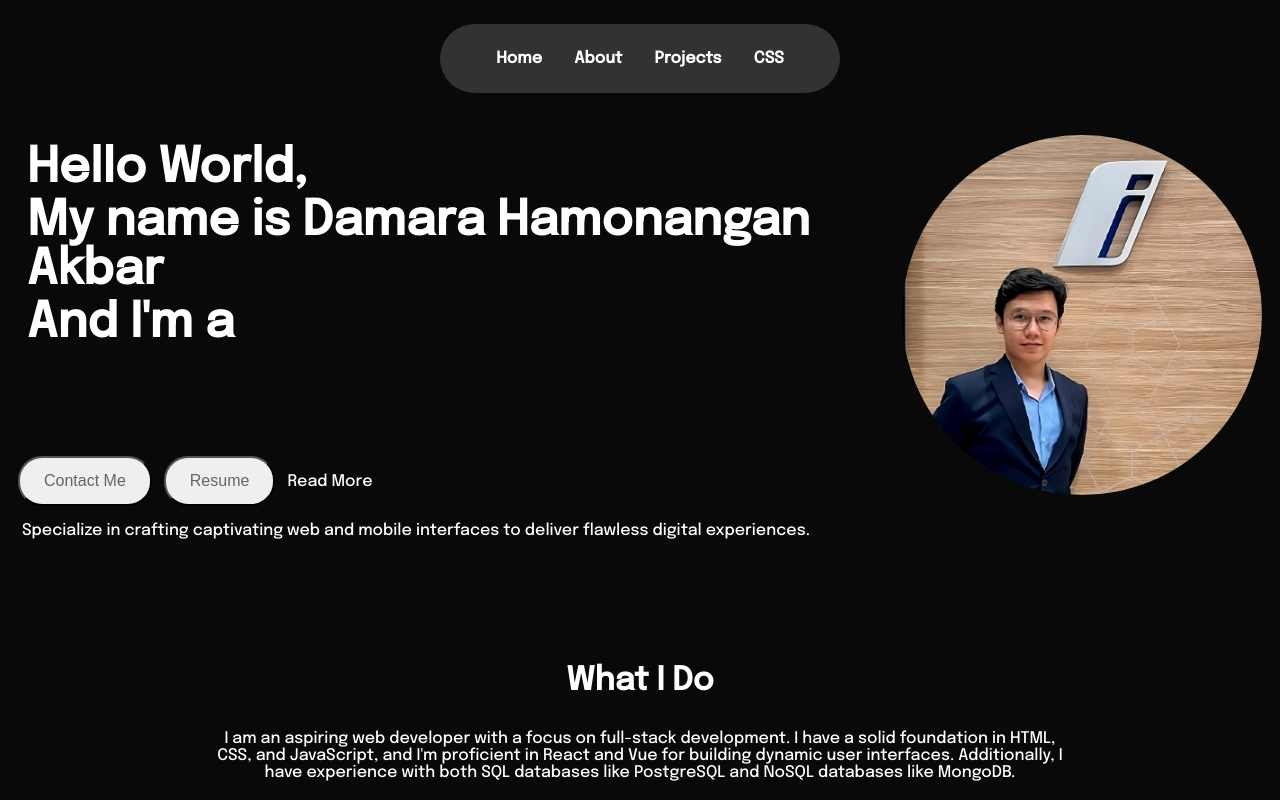
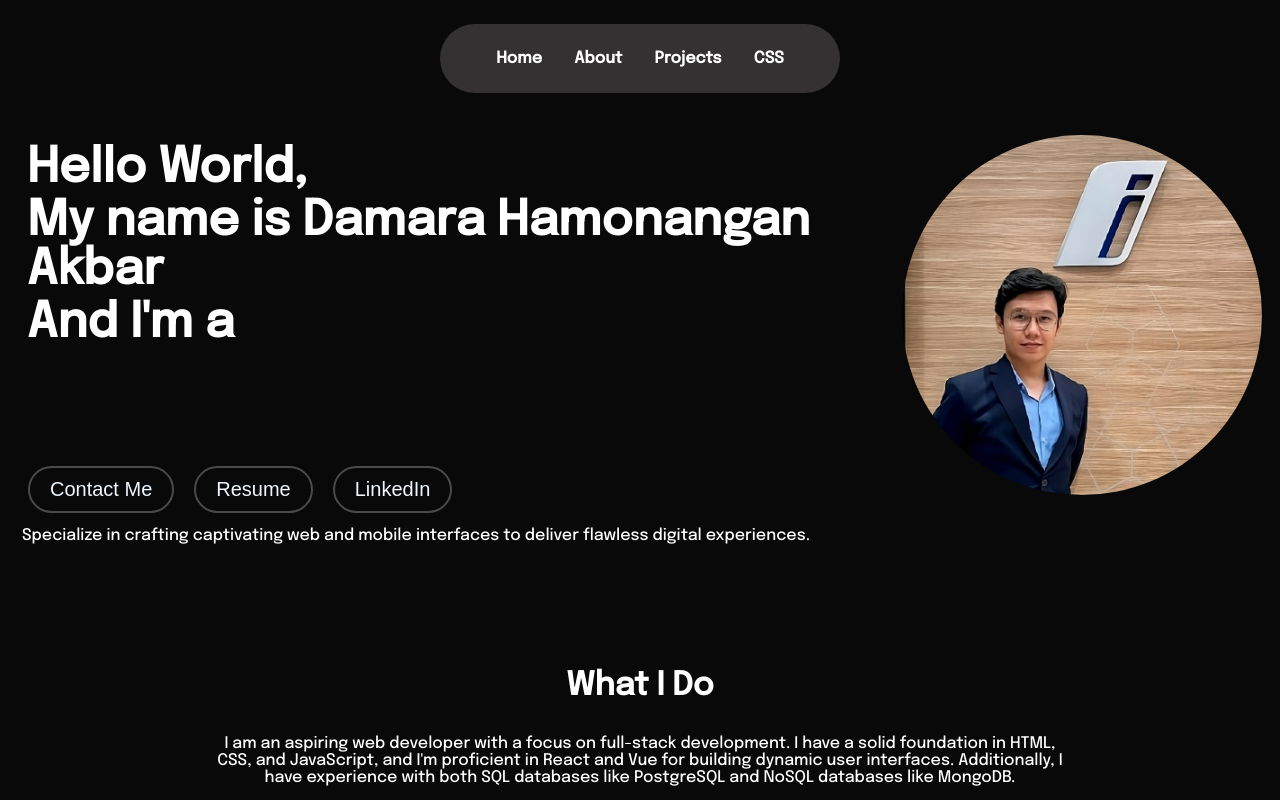
Before and after one commit to damaramay/portfolio, a React (Vite) app in the folder portfolio/: page / in a window 1280 px wide. Shown: the top 800 px of the page. Built offline with nearby package versions, Linux system fonts and the light colour scheme.

Commit message:
dev_projects: docs: editing design button. feature: integrating swall for opening button

```diff
--- a/portfolio/package.json
+++ b/portfolio/package.json
@@ -18,7 +18,9 @@
     "react": "^18.2.0",
     "react-dom": "^18.2.0",
     "react-router-dom": "^6.19.0",
-    "sort-by": "^1.2.0"
+    "sort-by": "^1.2.0",
+    "sweetalert2": "^11.10.1",
+    "sweetalert2-react-content": "^5.0.7"
   },
   "devDependencies": {
     "@types/react": "^18.2.37",
--- a/portfolio/src/Routes/About.jsx
+++ b/portfolio/src/Routes/About.jsx
@@ -1,11 +1,13 @@
 import React from "react";
 import "./Styles/About.css";
-import MyResumePDF from "../../public/CV Damara Hamonangan Akbar.pdf"
-import MyPhoto from "../../public/linkedinPhoto-transformed.jpeg"
-import { Link } from "react-router-dom";
+import MyResumePDF from "../../public/CV Damara Hamonangan Akbar.pdf";
+import MyPhoto from "../../public/linkedinPhoto-transformed.jpeg";
+import Swal from "sweetalert2";
+import withReactContent from "sweetalert2-react-content";
+
+const MySwal = withReactContent(Swal);
 
 export default function About() {
-
   const redirectToLink = () => {
     window.location.href = "https://wa.link/fllqnm";
     console.log("Contact Me Button clicked!");
@@ -13,21 +15,18 @@ export default function About() {
 
   const handleDownload = () => {
     const link = document.createElement("a");
-
-      // Membuat URL data dari file PDF
     fetch(MyResumePDF)
       .then((response) => response.blob())
       .then((blob) => {
         const url = URL.createObjectURL(blob);
         link.href = url;
-          link.download = "Damara-Hamonangan-akbar-Resume.pdf"; // Nama file yang akan diunduh
+        link.download = "Damara-Hamonangan-akbar-Resume.pdf";
         document.body.appendChild(link);
         link.click();
         document.body.removeChild(link);
-          URL.revokeObjectURL(url); // Membersihkan URL data setelah pengunduhan
+        URL.revokeObjectURL(url);
       });
   };
-
 
   return (
     <div id="about" className="about">
@@ -54,9 +53,75 @@ export default function About() {
           </div>
         </span>
         <br />
-        <button onClick={redirectToLink}>Contact Me</button>
-        <button onClick={handleDownload}>Resume</button>
-        <Link to="/about">Read More</Link>
+        <button  onClick={() => {
+            let timerInterval;
+            Swal.fire({
+              title: "Auto close alert!",
+              html: "Contacting Damara in <b></b> milliseconds. Don't forget to say Hi!",
+              timer: 2000,
+              timerProgressBar: true,
+              didOpen: () => {
+                Swal.showLoading();
+                const timer = Swal.getPopup().querySelector("b");
+                timerInterval = setInterval(() => {
+                  timer.textContent = `${Swal.getTimerLeft()}`;
+                }, 100);
+              },
+              willClose: () => {
+                clearInterval(timerInterval);
+              },
+            }).then((result) => {
+              if (result.dismiss === Swal.DismissReason.timer) {
+                redirectToLink()
+              }
+            });
+          }}>Contact Me</button>
+        <button
+          onClick={() => {
+            Swal.fire({
+              title: "Do you want to save the Resume in PDF?",
+              showDenyButton: true,
+              showCancelButton: true,
+              confirmButtonText: "Save",
+              denyButtonText: `Don't save`,
+            }).then((result) => {
+              if (result.isConfirmed) {
+                Swal.fire("Saved!", handleDownload(), "success");
+              } else if (result.isDenied) {
+                Swal.fire("Download Canceled", "If you want to see more than my resume, please check my LinkedIn", "error");
+              }
+            });
+          }}
+        >
+          Resume
+        </button>
+        <button
+          onClick={() => {
+            let timerInterval;
+            Swal.fire({
+              title: "Auto close alert!",
+              html: "Opening Damara H.A LinkedIn in <b></b> milliseconds.",
+              timer: 2000,
+              timerProgressBar: true,
+              didOpen: () => {
+                Swal.showLoading();
+                const timer = Swal.getPopup().querySelector("b");
+                timerInterval = setInterval(() => {
+                  timer.textContent = `${Swal.getTimerLeft()}`;
+                }, 100);
+              },
+              willClose: () => {
+                clearInterval(timerInterval);
+              },
+            }).then((result) => {
+              if (result.dismiss === Swal.DismissReason.timer) {
+                window.location.href = "https://www.linkedin.com/in/damaraharahap";
+              }
+            });
+          }}
+        >
+          LinkedIn
+        </button>
         <span className="reveal-text" style={{ "--delay": ".9s" }}>
           Specialize in crafting captivating web and mobile interfaces to deliver flawless digital experiences.
         </span>
--- a/portfolio/src/Routes/Styles/About.css
+++ b/portfolio/src/Routes/Styles/About.css
@@ -14,7 +14,6 @@
   display: flex;
   flex-direction: row;
 
-
   @media (max-width: 768px) {
     padding: 0 5px;
     display: flex;
@@ -22,23 +21,27 @@
     text-align: center;
     flex-direction: column;
   }
-
 }
 
 .about button {
-  font-size: 16px;
-  padding: 14px 24px;
+  border: 2px solid #484a4b;
+  color: aliceblue;
+  border-radius: 60px;
+  background: none;
+  padding: 10px 20px;
+  font-size: 20px;
+  font-family: "arial", sans-serif;
+  cursor: pointer;
+  margin: 10px;
+  transition: 0.8s;
+  position: relative;
+  overflow: hidden;
+}
+
+.about button:hover {
+  background-color: rgba(163, 164, 172, 0.628);
+  color: rgba(243, 245, 248, 0.9);
   text-decoration: none;
-  border-radius: 24px;
-  color: rgba(11, 9, 18, 0.6);
-  margin-right: 12px;
-  margin-bottom: 12px;
-
-  &:hover {
-    background-color: rgba(43, 53, 129, 0.08);
-    color: rgba(243, 245, 248, 0.9);
-    text-decoration: none;
-  }
 }
 
 #image-about {
@@ -82,7 +85,8 @@
   left: 0;
   width: 100%;
   height: 100%;
-  background-color: #0445a0;
+  backdrop-filter: blur(4px);
+  background-color: rgba(95, 91, 91, 0.5);
   transform: scaleX(0);
   transform-origin: left;
   animation: slideIn var(--duration) var(--delay) forwards, slideOut 1s calc(var(--delay) + var(--duration)) forwards;
```
Also changed, not shown: 1 other file (tests, documents, lock files or other folders). Lines whose indentation alone changed are shown as unchanged.
